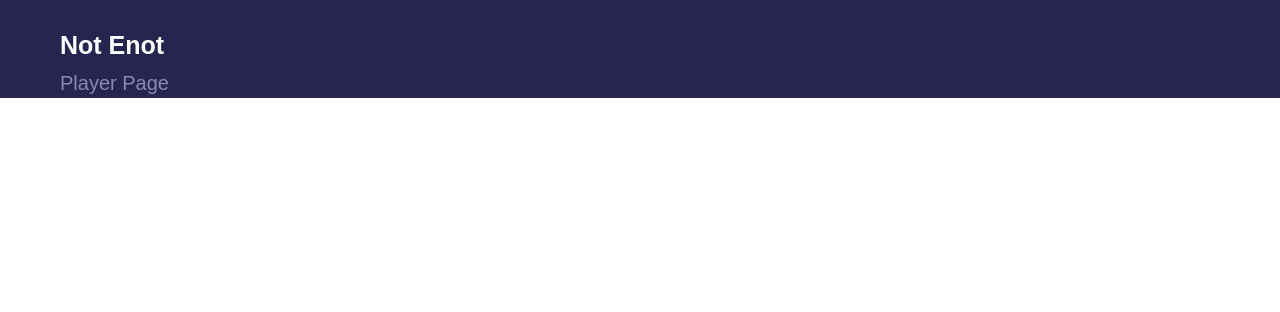
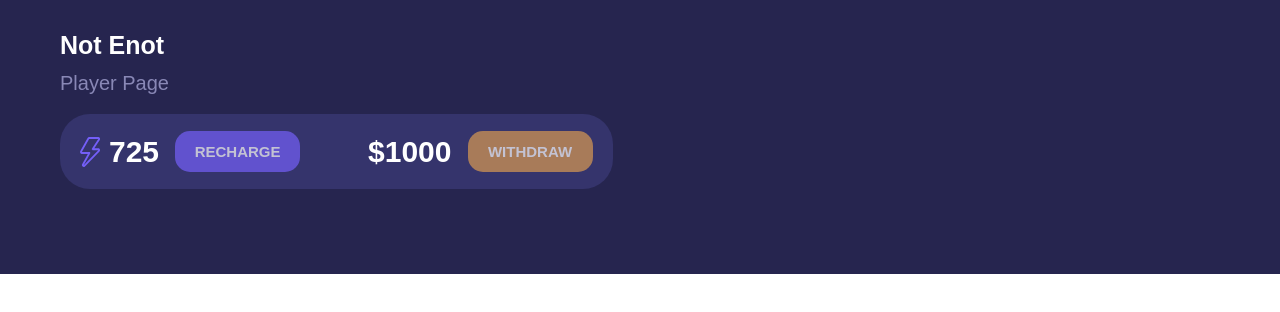
Before and after one commit to SergeyPoly/useTeam-alfa, a React (Create React App) app: page /player in a window 1280 px wide. Shown: the top 312 px of the page. Built offline with nearby package versions, Linux system fonts and the light colour scheme; a web font is replaced by a local one.

Commit message:
new: add component PlayerChargeBar in client/playe/components

```diff
--- a/src/client/player/components/PlayerChargeBar/PlayerChargeBar.jsx
+++ b/src/client/player/components/PlayerChargeBar/PlayerChargeBar.jsx
@@ -1,18 +1,26 @@
 import React from 'react';
 
 import './PlayerChargeBar.scss';
-import { ReactComponent as ChargeLogo } from '../../../../assets/images/icons/charge-ico.svg';
+import { ReactComponent as ChargeLogo } from '../../../../assets/images/icons/lightening-ico.svg';
+import Button from '../../../../shared/components/Button';
 
 const PlayerChargeBar = () => {
   const chargeValue = '725';
   const chargeButtonValue = 'RECHARGE';
+  const moneyValue = '$1000';
+  const moneyButtonValue = 'WITHDRAW';
 
   return (
     <div className="player-charge-bar">
       <div className="player-charge-bar__wrapper">
         <ChargeLogo />
-        {chargeValue}
-        <button type="button">{chargeButtonValue}</button>
+        <span className="player-charge-bar__charge-value">{chargeValue}</span>
+        <Button text={chargeButtonValue} />
+      </div>
+
+      <div className="player-charge-bar__wrapper">
+        <span className="player-charge-bar__charge-value">{moneyValue}</span>
+        <Button type="yellow" text={moneyButtonValue} />
       </div>
     </div>
   );
--- a/src/client/player/components/PlayerChargeBar/PlayerChargeBar.scss
+++ b/src/client/player/components/PlayerChargeBar/PlayerChargeBar.scss
@@ -1,9 +1,30 @@
 @import "../../../../shared/styles/scss/variables";
 
 .player-charge-bar {
-  display: flex;
-  justify-content: space-between;
+  display: inline-flex;
   align-items: center;
   padding: 15px 20px;
+  border-radius: 30px;
   background: $background-color--third;
+  margin-bottom: 25px;
 }
+
+.player-charge-bar__wrapper {
+  display: flex;
+  align-items: center;
+
+  &:first-of-type {
+    margin-right: 60px;
+  }
+}
+
+.player-charge-bar__charge-logo {
+  width: 20px;
+  height: 30px;
+}
+
+.player-charge-bar__charge-value {
+  font-weight: bold;
+  font-size: 30px;
+  margin: 0 16px 0 8px;
+}
--- a/src/client/player/pages/UserPlayerPage/UserPlayerPage.jsx
+++ b/src/client/player/pages/UserPlayerPage/UserPlayerPage.jsx
@@ -2,6 +2,7 @@ import React from 'react';
 import PropTypes from 'prop-types';
 
 import './UserPlayerPage.scss';
+import PlayerChargeBar from '../../components/PlayerChargeBar';
 
 const UserPlayerPage = ({ children }) => {
   const currentUserName = 'Not Enot';
@@ -11,6 +12,7 @@ const UserPlayerPage = ({ children }) => {
     <div className="user-player-page">
       <h2 className="user-player-page__user-name">{currentUserName}</h2>
       <p className="user-player-page__page-description">{description}</p>
+      <PlayerChargeBar />
       {children}
     </div>
   );
--- a/src/client/player/pages/UserPlayerPage/UserPlayerPage.scss
+++ b/src/client/player/pages/UserPlayerPage/UserPlayerPage.scss
@@ -3,6 +3,7 @@
 .user-player-page {
   background: $background-color--main;
   padding-left: 60px;
+  padding-bottom: 60px;
   color: $text-color--main;
 }
 
--- a/src/shared/components/Button/Button.jsx
+++ b/src/shared/components/Button/Button.jsx
@@ -7,7 +7,7 @@ import { buttonTypes } from './buttoTypes';
 const Button = props => {
   const { text, type, className, handleClick } = props;
 
-  const buttonCLassName = `btn ${buttonTypes[type]} ${className}`;
+  const buttonCLassName = `button ${buttonTypes[type]} ${className}`;
 
   return (
     <button className={buttonCLassName} onClick={handleClick} type="button">
@@ -22,10 +22,11 @@ Button.propTypes = {
   text: PropTypes.string.isRequired,
   type: PropTypes.string,
   className: PropTypes.string,
-  handleClick: PropTypes.func.isRequired,
+  handleClick: PropTypes.func,
 };
 
 Button.defaultProps = {
   type: 'primary',
   className: '',
+  handleClick: () => {},
 };
--- a/src/shared/components/Button/Button.scss
+++ b/src/shared/components/Button/Button.scss
@@ -1,12 +1,13 @@
 @import "../../styles/scss/variables";
 
-.btn {
-  padding: 17px 15px;
+.button {
+  padding: 13px 17px;
   min-width: 125px;
   color: $text-color--main;
   text-transform: uppercase;
   font-weight: bold;
   font-size: 15px;
+  line-height: 15px;
   border-radius: 15px;
   background: $button-background--primary;
   border: none;
@@ -24,6 +25,6 @@
   }
 }
 
-.btn-yellow {
-    background: $button-background--yellow;
+.button-yellow {
+  background: $button-background--yellow;
 }
--- a/src/shared/components/Button/buttoTypes.js
+++ b/src/shared/components/Button/buttoTypes.js
@@ -1,4 +1,4 @@
 export const buttonTypes = {
   primary: '',
-  yellow: 'btn-yellow',
+  yellow: 'button-yellow',
 };
```
Also changed, not shown: src/assets/images/icons/lightening-ico.svg.
